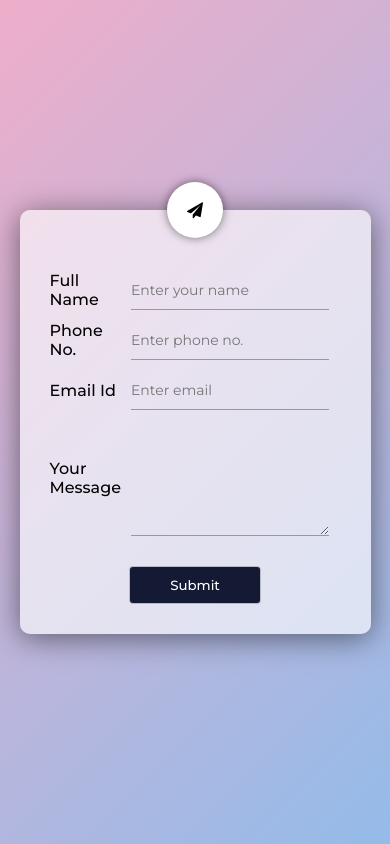
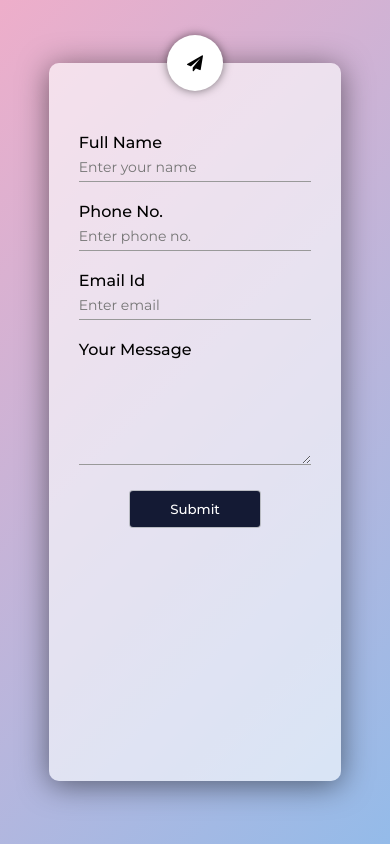
Before and after one commit to Swapnil-source-code/Form-Validation-using-JavaScript, a plain HTML site: page index.html in a window 390 px wide. Drawn offline with Linux system fonts and the light colour scheme.

Commit message:
Add media query for small screen devices

```diff
--- a/css/style.css
+++ b/css/style.css
@@ -89,3 +89,29 @@ form button{
   color: green;
   font-size: 24px;
 }
+
+
+/* Media Query for low resolution  Tablets, Ipads */
+@media (min-width: 481px) and (max-width: 768px) {
+  .container form {
+    width: 65%;
+  }
+}
+
+ /* Media Query for Mobile Devices */
+@media (max-width: 480px) {
+  .container form {
+    width: 75%;
+    height: 85%;
+  }
+  .input-group {
+    display: grid;
+    margin: 20px 0
+  }
+  .input-group input, .input-group textarea {
+    padding: 5px 0;
+  }
+  form button {
+   margin: 25px auto 10px;
+  }
+}
```
